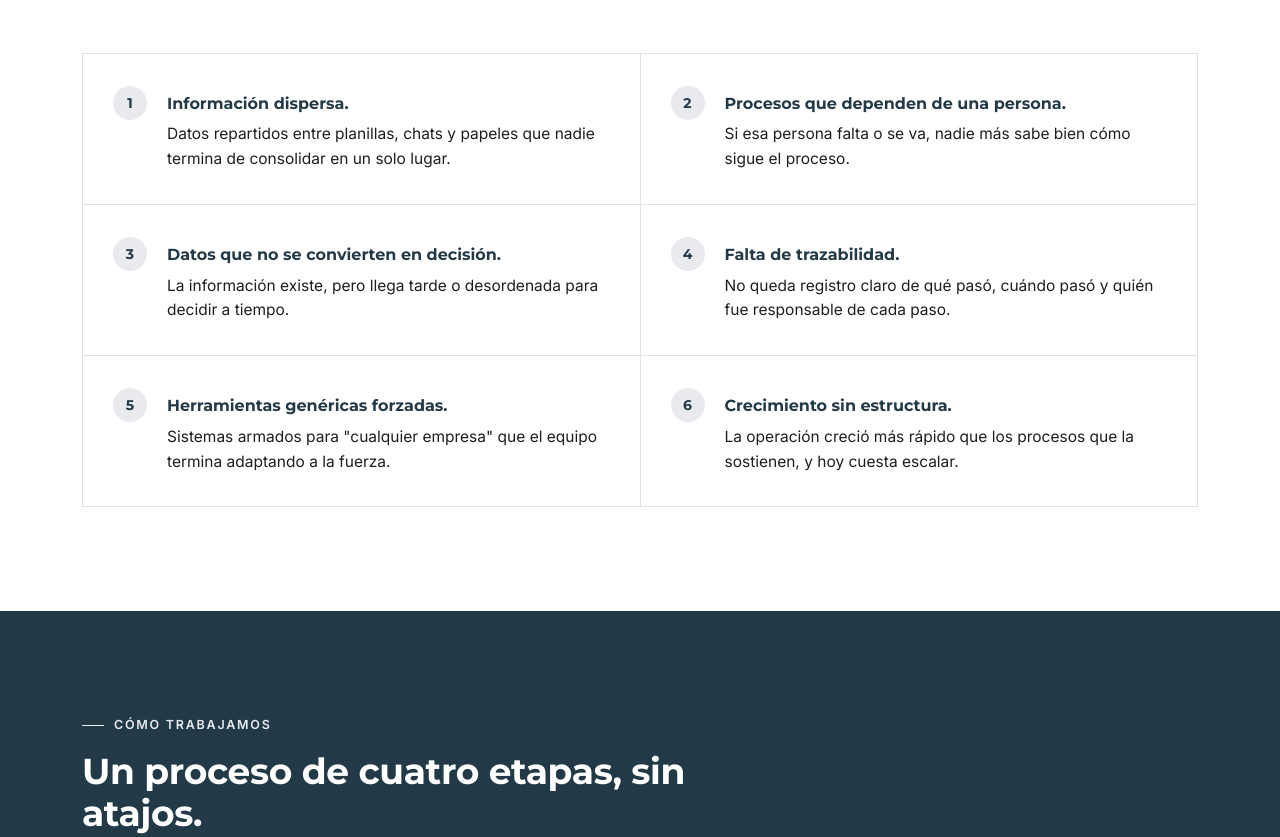
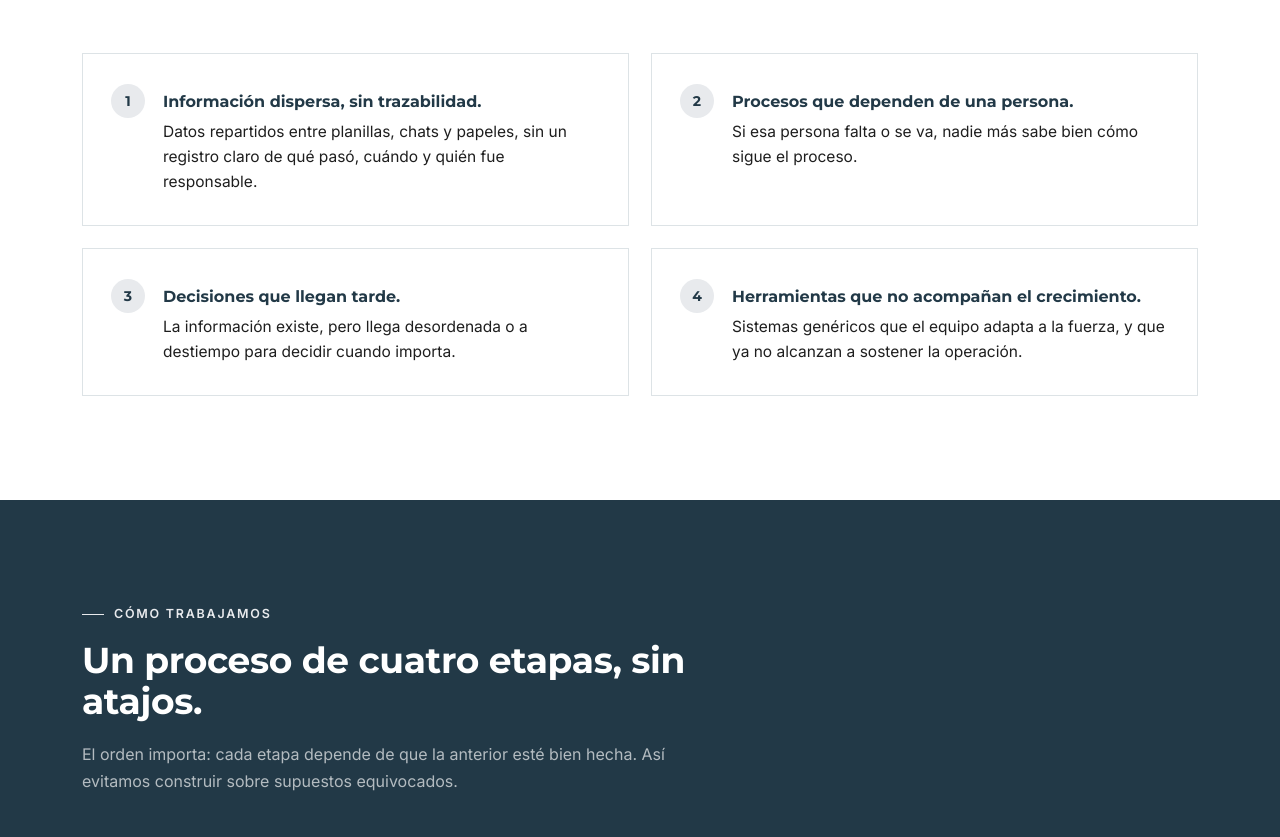
Before and after one commit to Matiaspe1402/vetta, a plain HTML site: page index.html in a window 1280 px wide. Shown: the part 1153-1990 px from the top of the page. Drawn offline with Linux system fonts and the light colour scheme.

Commit message:
Update index.html

```diff
--- a/index.html
+++ b/index.html
@@ -286,17 +286,25 @@
   .problem-grid{
     display:grid;
     grid-template-columns:repeat(2,1fr);
-    gap:1px;
-    background:var(--color-line);
-    border:1px solid var(--color-line);
+    gap:22px;
   }
   @media(max-width:760px){ .problem-grid{grid-template-columns:1fr;} }
   .problem-item{
     background:#fff;
-    padding:32px 30px;
+    border:1px solid var(--color-line);
+    padding:30px 28px;
     display:flex;
-    gap:20px;
+    gap:18px;
     align-items:flex-start;
+    cursor:default;
+    transition:transform .22s ease, box-shadow .22s ease, border-color .22s ease;
+  }
+  .problem-item:hover{
+    transform:scale(1.035);
+    box-shadow:0 14px 34px rgba(34,57,71,0.14);
+    border-color:var(--color-primary);
+    position:relative;
+    z-index:2;
   }
   .problem-num{
     font-family:var(--font-display);
@@ -308,6 +316,12 @@
     border-radius:50%;
     display:flex; align-items:center; justify-content:center;
     flex-shrink:0;
+    transition:transform .22s ease, background .22s ease, color .22s ease;
+  }
+  .problem-item:hover .problem-num{
+    transform:scale(1.12);
+    background:var(--color-primary);
+    color:#fff;
   }
   .problem-item p{font-size:15.5px; color:var(--color-ink); line-height:1.6; padding-top:5px;}
   .problem-item strong{color:var(--color-primary); display:block; font-family:var(--font-display); font-size:16px; margin-bottom:6px;}
@@ -444,6 +458,15 @@
   .case-study-row:last-child{border-bottom:none;}
   @media(max-width:560px){
     .case-study-row{grid-template-columns:32px 1fr; gap:14px;}
+  }
+  .case-study-row-problem{
+    background:var(--color-mist);
+    box-shadow:inset 3px 0 0 0 var(--color-primary);
+    padding-left:16px;
+  }
+  .case-study-row-problem .case-study-text p strong{
+    color:var(--color-primary);
+    font-weight:700;
   }
   .case-study-icon{
     width:40px; height:40px;
@@ -691,7 +714,7 @@
       <div class="problem-grid reveal">
         <div class="problem-item">
           <div class="problem-num">1</div>
-          <p><strong>Información dispersa.</strong>Datos repartidos entre planillas, chats y papeles que nadie termina de consolidar en un solo lugar.</p>
+          <p><strong>Información dispersa, sin trazabilidad.</strong>Datos repartidos entre planillas, chats y papeles, sin un registro claro de qué pasó, cuándo y quién fue responsable.</p>
         </div>
         <div class="problem-item">
           <div class="problem-num">2</div>
@@ -699,19 +722,11 @@
         </div>
         <div class="problem-item">
           <div class="problem-num">3</div>
-          <p><strong>Datos que no se convierten en decisión.</strong>La información existe, pero llega tarde o desordenada para decidir a tiempo.</p>
+          <p><strong>Decisiones que llegan tarde.</strong>La información existe, pero llega desordenada o a destiempo para decidir cuando importa.</p>
         </div>
         <div class="problem-item">
           <div class="problem-num">4</div>
-          <p><strong>Falta de trazabilidad.</strong>No queda registro claro de qué pasó, cuándo pasó y quién fue responsable de cada paso.</p>
-        </div>
-        <div class="problem-item">
-          <div class="problem-num">5</div>
-          <p><strong>Herramientas genéricas forzadas.</strong>Sistemas armados para "cualquier empresa" que el equipo termina adaptando a la fuerza.</p>
-        </div>
-        <div class="problem-item">
-          <div class="problem-num">6</div>
-          <p><strong>Crecimiento sin estructura.</strong>La operación creció más rápido que los procesos que la sostienen, y hoy cuesta escalar.</p>
+          <p><strong>Herramientas que no acompañan el crecimiento.</strong>Sistemas genéricos que el equipo adapta a la fuerza, y que ya no alcanzan a sostener la operación.</p>
         </div>
       </div>
     </div>
@@ -815,13 +830,13 @@
         </header>
 
         <div class="case-study-body">
-          <div class="case-study-row">
+          <div class="case-study-row case-study-row-problem">
             <div class="case-study-icon" aria-hidden="true">
               <svg viewBox="0 0 24 24" fill="none" stroke="currentColor" stroke-width="1.6"><circle cx="11" cy="11" r="7"/><path d="M21 21l-4.3-4.3"/></svg>
             </div>
             <div class="case-study-text">
               <span class="case-study-label">El problema</span>
-              <p>Información dispersa y formatos no estandarizados. Consolidar datos para las liquidaciones exigía un esfuerzo administrativo inmenso, elevando el riesgo de errores en procesos críticos.</p>
+              <p>Información dispersa y formatos no estandarizados. <strong>Consolidar datos para las liquidaciones exigía un esfuerzo administrativo inmenso, elevando el riesgo de errores en procesos críticos.</strong></p>
             </div>
           </div>
 
```
